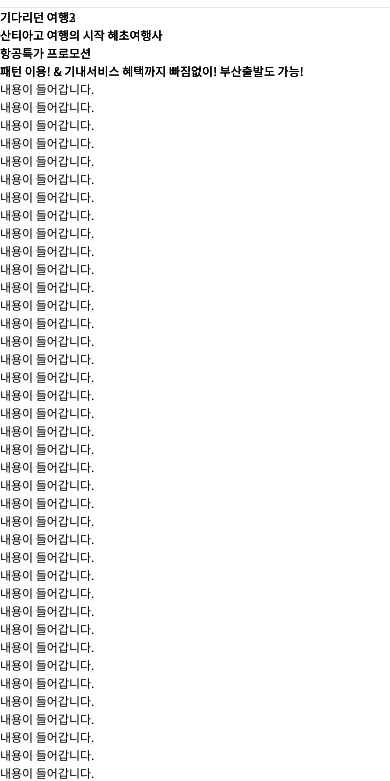
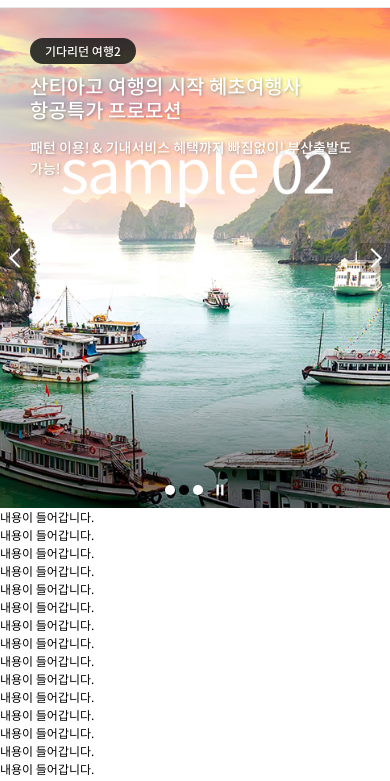
Before and after one commit to kik87827/travel_hyecho, a website: page src/main.html in a window 390 px wide. Shown: the part 53-834 px from the top of the page. Drawn offline with nearby package versions, Linux system fonts and the light colour scheme; files that its build step writes are made by us from their sources; files whose address does not match are found by name.

Commit message:
메인 비쥬얼 완료료

```diff
--- a/src/assets/css/_main.scss
+++ b/src/assets/css/_main.scss
@@ -1,10 +1,14 @@
 /* main */
 .mv_container{
-
+    position:relative;
 }
 .btn_mv_control{
-    &.prev{}
-    &.next{}
+    display:block; width:65px; height:65px; position:absolute;top:50%;transform:translateY(-50%); z-index:5; background-color:rgba(0,0,0,.2);
+    &:after{display:block;content:'';width:20px;height:20px; border-left:2px solid #fff; border-bottom:2px solid #fff;  position:absolute;top:20px;left:25px; transform: rotate(45deg);}
+    &.prev{left:0;}
+    &.next{right:0;
+        &:after{transform: rotate(225deg);left:17px;}
+    }
 }
 .swiper-container{
     &.mv_swiper{}
@@ -12,26 +16,44 @@
     .swiper-slide{}
 }
 .mv_item{
-    .bg{}
+    display:block;position:relative; height:620px;
+    .bg{position:absolute;top:0;left:0;width:100%;height:100%; background-size:cover; background-position:50% 0; background-repeat:no-repeat;}
 }
-.mv_copy_container{}
-.mv_copy_group{}
-.mv_copy_01{}
-.mv_flag{}
-.mv_copy_02{}
-.mv_copy_03{}
+.mv_copy_container{max-width:1200px; padding:70px 100px; margin:0 auto; position:relative;z-index:5;}
+.mv_copy_group{text-shadow: 1px 1px 3px rgba(0, 0, 0, 0.3);}
+.mv_copy_01{margin-bottom:10px;}
+.mv_flag{display:inline-block; background:rgba(23,24,24,.86); border-radius:100px; @include font(14px,500,1,#fff); padding:10px 20px;}
+.mv_copy_02{@include font(43px,500,1.2,#fff); word-break: keep-all}
+.mv_copy_03{@include font(17px,500,1.5,#fff);margin-top:15px; word-break: keep-all}
 .swiper_paging_zone{
+    position:absolute;bottom:20px;left:0;width:100%;z-index:5; font-size:0;line-height:0; text-align: center; display:flex; justify-content: center; align-items: center;
     .swiper-pagination{
+        position:relative;margin:0;padding:0;
         .swiper-pagination-bullet{
-            &.swiper-pagination-bullet-active{}
+            margin:0 2px;padding:0;width:10px;height:10px; opacity: 1; background:#fff;
+            &.swiper-pagination-bullet-active{background:#000;}
         }
     }
 }
-.swipertimer_cols{}
+.swipertimer_cols{display:flex; align-items: center;margin-left:7px;}
 .btn_swiper_timer{
+    display:block; width:16px; height:16px; background:url("../images/ico_mv_play_auto.png") no-repeat 0 0/100% auto;
     &.stop{}
-    &.auto{}
+    &.auto{background-position:0 100%; display:none;}
 }
 @media (max-width:1023px){
+   .btn_mv_control{
+       width:30px; height:30px;
+        &:after{width:12px;height:12px;top:8px;left:12px;}
+        &.next{
+            &:after{transform: rotate(225deg);left:5px;}
+        }
+    }
+    .mv_item{height:500px;}
+    .mv_copy_container{padding:30px 30px;}
+    .mv_flag{padding:7px 15px; font-size:12px;}
+    .mv_copy_02{font-size:20px;}
+    .mv_copy_03{font-size:14px;margin-top:15px;}
 
+    .swiper_paging_zone{bottom:10px;}
 }
--- a/src/main.html
+++ b/src/main.html
@@ -177,6 +177,7 @@
       내용이 들어갑니다.
     </main>
     <script>
+      $(function () {
         var mvSwiper = new Swiper('.swiper-container.mv_swiper', {
           loop: true, // 반복
           speed: 500,
@@ -193,6 +194,19 @@
             prevEl: '.mv_container .btn_mv_control.prev',
           },
         });
+        $(".btn_swiper_timer.stop").on("click", function (e) {
+          e.preventDefault();
+          $(".btn_swiper_timer").show();
+          mvSwiper.autoplay.stop();
+          $(this).hide();
+        });
+        $(".btn_swiper_timer.auto").on("click", function (e) {
+          e.preventDefault();
+          $(".btn_swiper_timer").show();
+          mvSwiper.autoplay.start();
+          $(this).hide();
+        });
+      });
     </script>
     @@include('./include/_footer.html')
   </div>
```
Also changed, not shown: dist/assets/css/style.css, dist/main.html. Lines whose indentation alone changed are shown as unchanged.
